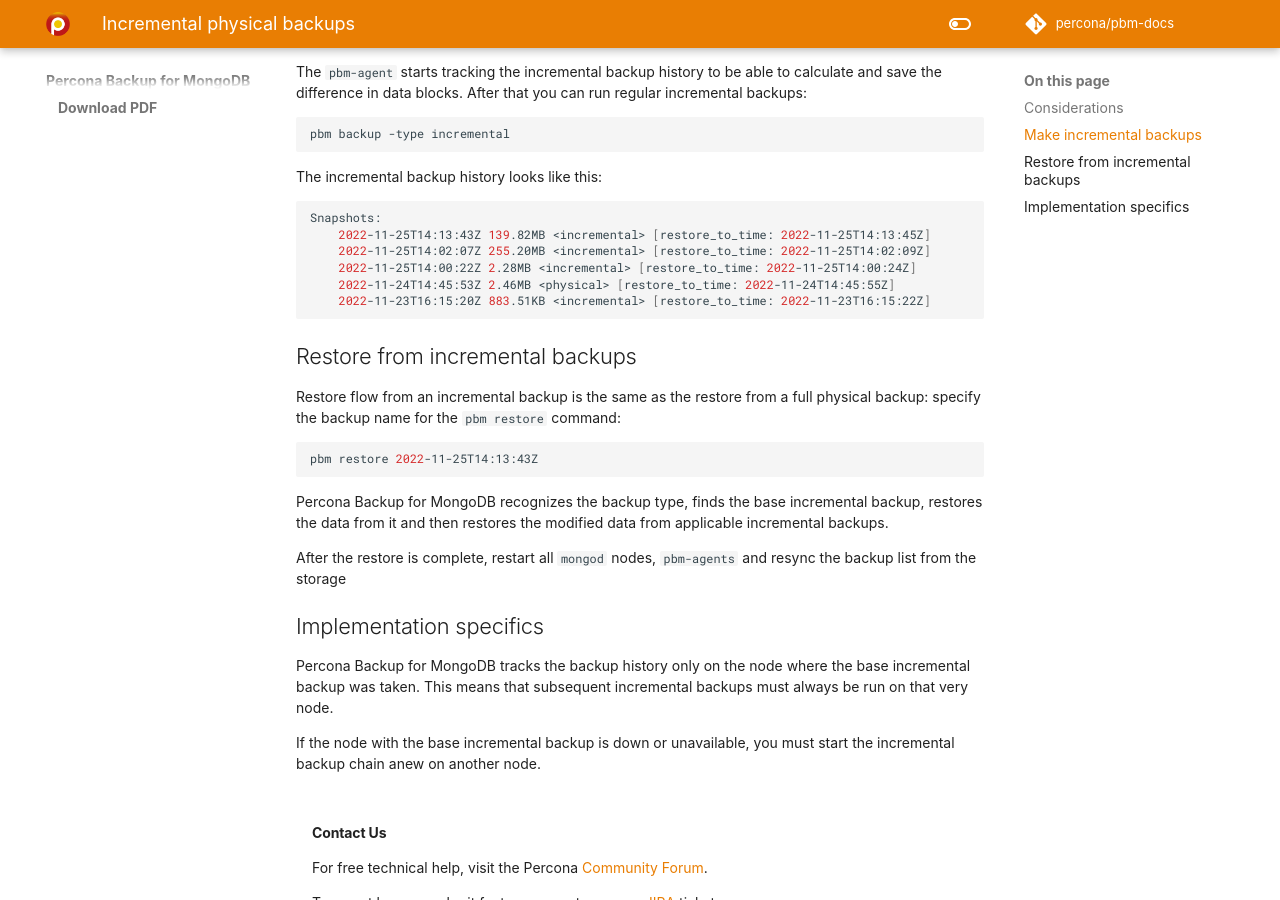
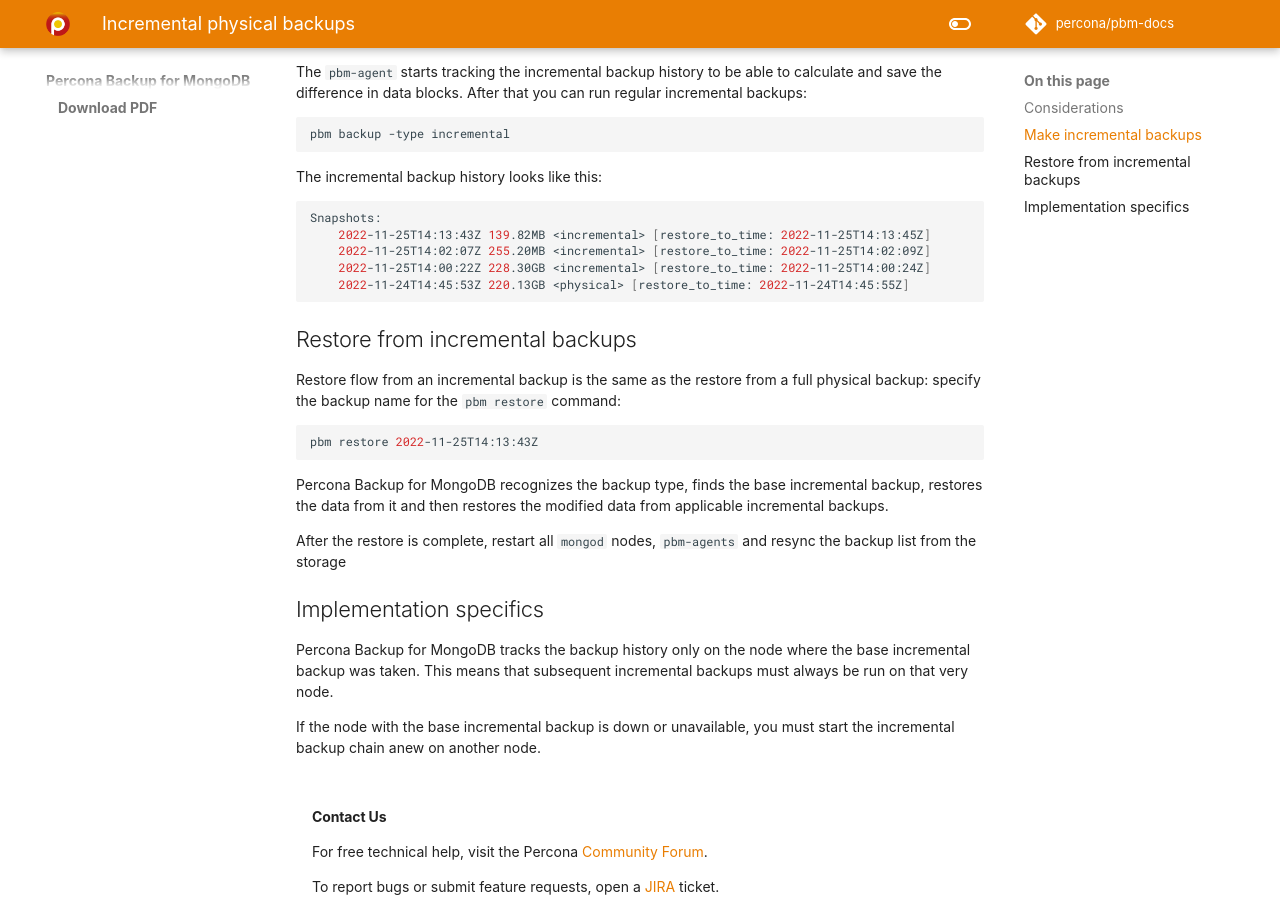
Before and after one commit to percona/pbm-docs, an MkDocs documentation site: the page built from docs/usage/incremental-backup.md, in a window 1280 px wide and 900 px high, scrolled down 625 px. Built offline with MkDocs 1.6.1 and Material for MkDocs 9.7.7, drawn with Linux system fonts in a browser that asks for light colours; nearby versions of some CDN libraries; some web fonts are replaced; comment, search, counter and statistics services are not loaded.

Commit message:
Update docs/usage/incremental-backup.md
Co-authored-by: Andrew Pogrebnoi <absourd.noise@gmail.com>

````diff
--- a/docs/usage/incremental-backup.md
+++ b/docs/usage/incremental-backup.md
@@ -30,9 +30,8 @@
 Snapshots:
     2022-11-25T14:13:43Z 139.82MB <incremental> [restore_to_time: 2022-11-25T14:13:45Z]
     2022-11-25T14:02:07Z 255.20MB <incremental> [restore_to_time: 2022-11-25T14:02:09Z]
-    2022-11-25T14:00:22Z 2.28MB <incremental> [restore_to_time: 2022-11-25T14:00:24Z]
-    2022-11-24T14:45:53Z 2.46MB <physical> [restore_to_time: 2022-11-24T14:45:55Z]
-    2022-11-23T16:15:20Z 883.51KB <incremental> [restore_to_time: 2022-11-23T16:15:22Z]
+    2022-11-25T14:00:22Z 228.30GB <incremental> [restore_to_time: 2022-11-25T14:00:24Z]
+    2022-11-24T14:45:53Z 220.13GB <physical> [restore_to_time: 2022-11-24T14:45:55Z]
 ```
 
 ## Restore from incremental backups
````
